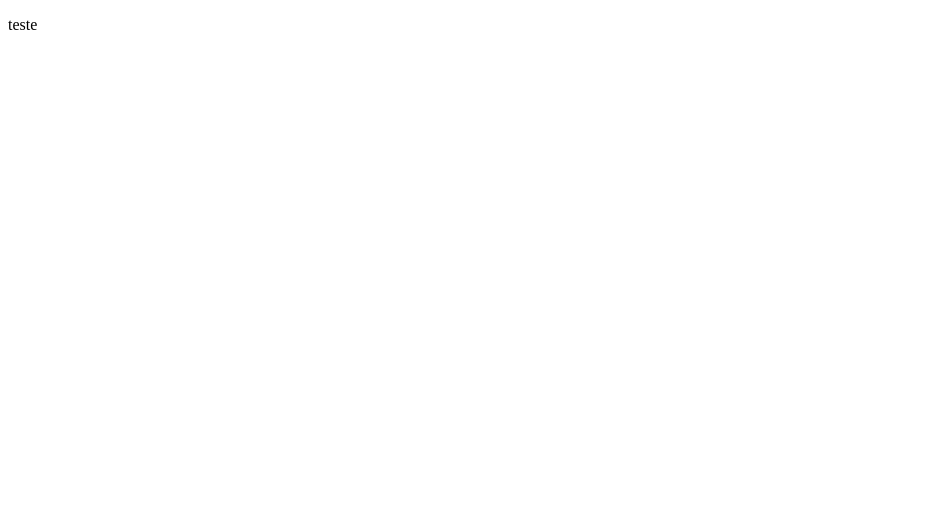
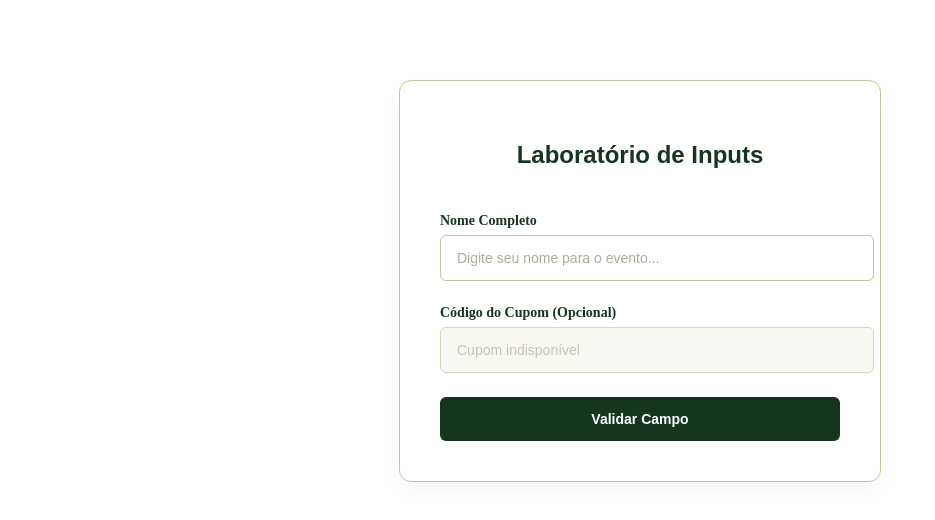
Before and after one commit to luizroquim/sistema-evento, a React (Vite) app: page / in a window 1280 px wide. Shown: the top 520 px of the page, without its empty margins (0-935 px from the left). Built offline with nearby package versions, Linux system fonts and the light colour scheme.

Commit message:
refactor(ui): clean unused React import and generic loading text in Button

```diff
--- a/package.json
+++ b/package.json
@@ -10,6 +10,7 @@
     "preview": "vite preview"
   },
   "dependencies": {
+    "lucide-react": "^1.17.0",
     "react": "^19.2.6",
     "react-dom": "^19.2.6",
     "styled-components": "^6.4.2"
--- a/src/App.tsx
+++ b/src/App.tsx
@@ -1,13 +1,63 @@
-import React from 'react';
+import { useState } from 'react';
 import { ThemeProvider } from 'styled-components';
 import { theme } from './styles/theme';
-
-
+import { Input } from './components/UI/Input';
+import { Button } from './components/UI/Button';
 
 function App() {
+  const [nome, setNome] = useState('');
+  const [erroSimulado, setErroSimulado] = useState('');
+
+  const dispararErro = () => {
+    if (!nome) {
+      setErroSimulado('O campo Nome Completo é obrigatório para a inscrição!');
+    } else {
+      setErroSimulado('');
+      alert(`Sucesso! Nome digitado: ${nome}`);
+    }
+  };
+
   return (
     <ThemeProvider theme={theme}>
-     <p>teste</p>
+      <div style={{
+        display: 'flex',
+        flexDirection: 'column',
+        gap: '1.5rem',
+        maxWidth: '400px',
+        margin: '80px auto',
+        padding: '2.5rem',
+        backgroundColor: theme.colors.surface,
+        border: `1px solid ${theme.colors.border}`,
+        borderRadius: theme.borderRadius.card,
+        boxShadow: '0 10px 25px -5px rgba(0,0,0,0.05)'
+      }}>
+        <h2 style={{ color: theme.colors.foreground, textAlign: 'center', fontFamily: 'sans-serif' }}>
+          Laboratório de Inputs
+        </h2>
+
+        <Input
+          id="nome-completo"
+          label="Nome Completo"
+          placeholder="Digite seu nome para o evento..."
+          value={nome}
+          onChange={(e) => {
+            setNome(e.target.value);
+            if (e.target.value) setErroSimulado('');
+          }}
+          error={erroSimulado}
+        />
+
+        <Input
+          id="campo-bloqueado"
+          label="Código do Cupom (Opcional)"
+          placeholder="Cupom indisponível"
+          disabled
+        />
+
+        <Button variant="primary" onClick={dispararErro}>
+          Validar Campo
+        </Button>
+      </div>
     </ThemeProvider>
   );
 }
--- a/src/components/UI/Button/index.tsx
+++ b/src/components/UI/Button/index.tsx
@@ -1,4 +1,4 @@
-import React, { forwardRef, ButtonHTMLAttributes } from 'react';
+import { forwardRef, ButtonHTMLAttributes } from 'react';
 import * as S from './styles';
 
 
@@ -19,7 +19,7 @@ export const Button = forwardRef<HTMLButtonElement, ButtonProps>(
         $variant={variant}
         {...rest}
       >
-        {isLoading ? 'Enviando arquivos...' : children}
+        {isLoading ? 'Enviando...' : children}
       </S.StyledButton>
     );
   }
--- a/src/components/UI/Input/index.tsx
+++ b/src/components/UI/Input/index.tsx
@@ -0,0 +1,24 @@
+import { forwardRef, InputHTMLAttributes } from "react";
+import { AlertCircle } from "lucide-react";
+import * as S from "./styles";
+
+interface InputProps extends InputHTMLAttributes<HTMLInputElement> {
+  label?: string;
+  error?: string;
+}
+
+export const Input = forwardRef<HTMLInputElement, InputProps>(
+  ({ label, error, id, ...rest }, ref) => {
+    return (
+      <S.InputWrapper>
+        {label && <S.Label htmlFor={id}>{label}</S.Label>}
+
+        <S.StyledInput id={id} ref={ref} $hasError={!!error} {...rest} />
+
+        {error && <S.ErrorMessage><AlertCircle size={14}/>{error}</S.ErrorMessage>}
+      </S.InputWrapper>
+    );
+  },
+);
+
+Input.displayName = "Input";
--- a/src/components/UI/Input/styles.ts
+++ b/src/components/UI/Input/styles.ts
@@ -0,0 +1,97 @@
+import styled from 'styled-components';
+
+interface StyledInputProps {
+  $hasError?: boolean;
+}
+
+// 1. Container principal que empilha Label, Input e Erro na vertical
+export const InputWrapper = styled.div`
+  display: flex;
+  flex-direction: column;
+  width: 100%;
+  gap: 0.375rem;
+`;
+
+// 2. Etiqueta do campo (Label)
+export const Label = styled.label`
+  font-size: 0.875rem;
+  font-weight: 600;
+  color: ${props => props.theme.colors.foreground}; /* Verde escuro floresta */
+`;
+
+// 3. O Campo de digitação (Input)
+export const StyledInput = styled.input<StyledInputProps>`
+  width: 100%;
+  min-height: 2.75rem;
+  padding: 0 1rem;
+
+  font-size: 0.875rem;
+  background-color: ${props => props.theme.colors.surface};
+  color: ${props => props.theme.colors.foreground};
+  border-radius: ${props => props.theme.borderRadius.input};
+
+  /* Borda base de 1px padrão */
+  border: 1px solid ${props =>
+    props.$hasError ? props.theme.colors.error : props.theme.colors.border
+  };
+
+  /* Transição rápida para o efeito ficar responsivo ao clique */
+  transition: all 150ms ease-in-out;
+  outline: none;
+
+  &::placeholder {
+    color: ${props => props.theme.colors.placeholder};
+    opacity: 0.7;
+  }
+
+  /* Hover apenas muda a cor da linha de leve, sem sombra */
+  &:hover:not(:disabled) {
+    border-color: ${props =>
+      props.$hasError ? props.theme.colors.error : props.theme.colors.borderFocus
+    };
+  }
+
+  /* Foco refinado: Linha verde e uma sombra bem fina de 2px */
+  &:focus {
+    border-color: ${props =>
+      props.$hasError ? props.theme.colors.error : props.theme.colors.borderFocus
+    };
+
+  }
+
+  &:disabled {
+    background-color: ${props => props.theme.colors.background};
+    cursor: not-allowed;
+    opacity: 0.7;
+  }
+`;
+
+// 4. Mensagem de Erro dinâmica posicionada logo abaixo do campo
+export const ErrorMessage = styled.span`
+  display: flex;
+  align-items: center; /* Alinha o ícone e o texto verticalmente no centro */
+  gap: 0.25rem; /* Espaçamento curto entre o ícone e o começo da frase */
+
+  font-size: 0.75rem;
+  font-weight: 500;
+  color: ${props => props.theme.colors.error};
+
+  /* Mantém a nossa animação sênior de escorregar suave */
+  animation: fadeIn 200ms ease-in-out;
+
+  /* Garante que o ícone não encolha se o texto do erro for muito longo */
+  svg {
+    flex-shrink: 0;
+  }
+
+  @keyframes fadeIn {
+    from {
+      opacity: 0;
+      transform: translateY(-4px);
+    }
+    to {
+      opacity: 1;
+      transform: translateY(0);
+    }
+  }
+`;
```
Also changed, not shown: tsconfig.json (added, +24 -0 lines), 1 other file (tests, documents, lock files or other folders).
